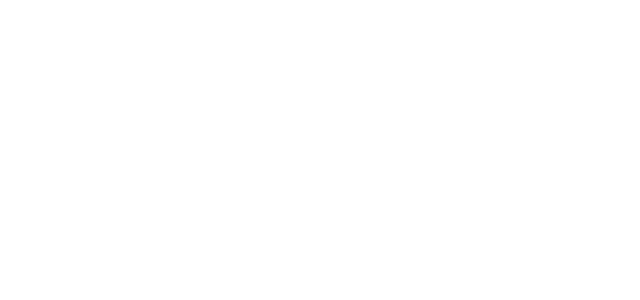
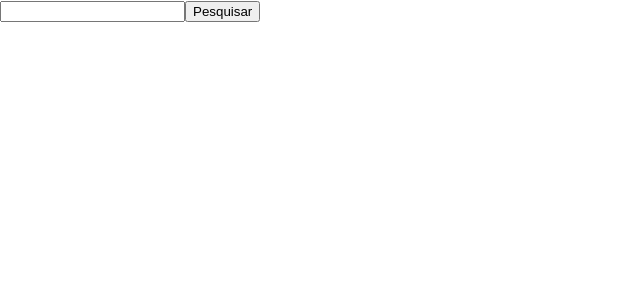
Before and after one commit to rogermarques08/previsao-do-tempo, a React (Create React App) app: page / in a window 1280 px wide. Shown: the top 300 px of the page, without its empty margins (0-640 px from the left). Built offline with nearby package versions, Linux system fonts and the light colour scheme.

Commit message:
[feat]: criação do componente Main

```diff
--- a/src/App.js
+++ b/src/App.js
@@ -1,8 +1,11 @@
+import Main from './components/Main';
 import ContextProvider from './Context/ContextProvider';
 
 function App() {
   return (
-    <ContextProvider />
+    <ContextProvider>
+      <Main />
+    </ContextProvider>
   );
 }
 
--- a/src/Context/ContextProvider.js
+++ b/src/Context/ContextProvider.js
@@ -4,18 +4,18 @@
 
 function ContextProvider({ children }) {
   //   const [location, setLocation] = useState([]);
-  const [city, setCity] = useState('');
+  const [cityName, setCityName] = useState('');
 
   const handleChange = useCallback(({ target }) => {
-    setCity(target.value);
+    setCityName(target.value);
   }, []);
 
   const value = useMemo(
     () => ({
-      city,
+      cityName,
       handleChange,
     }),
-    [city, handleChange],
+    [cityName, handleChange],
   );
 
   return (
--- /dev/null
+++ b/src/components/Main.js
@@ -0,0 +1,16 @@
+import { useContext } from 'react';
+import Context from '../Context/Context';
+
+function Main() {
+  const { cityName, handleChange } = useContext(Context);
+
+  return (
+    <>
+      <input type="text" value={ cityName } onChange={ handleChange } />
+      <button type="button">Pesquisar</button>
+    </>
+
+  );
+}
+
+export default Main;
```
